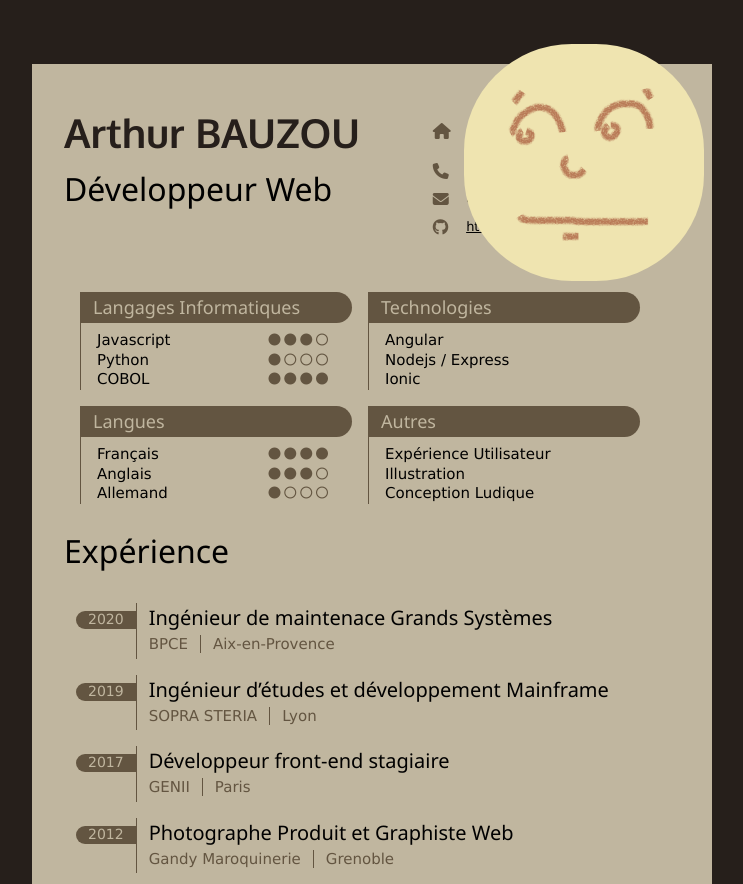
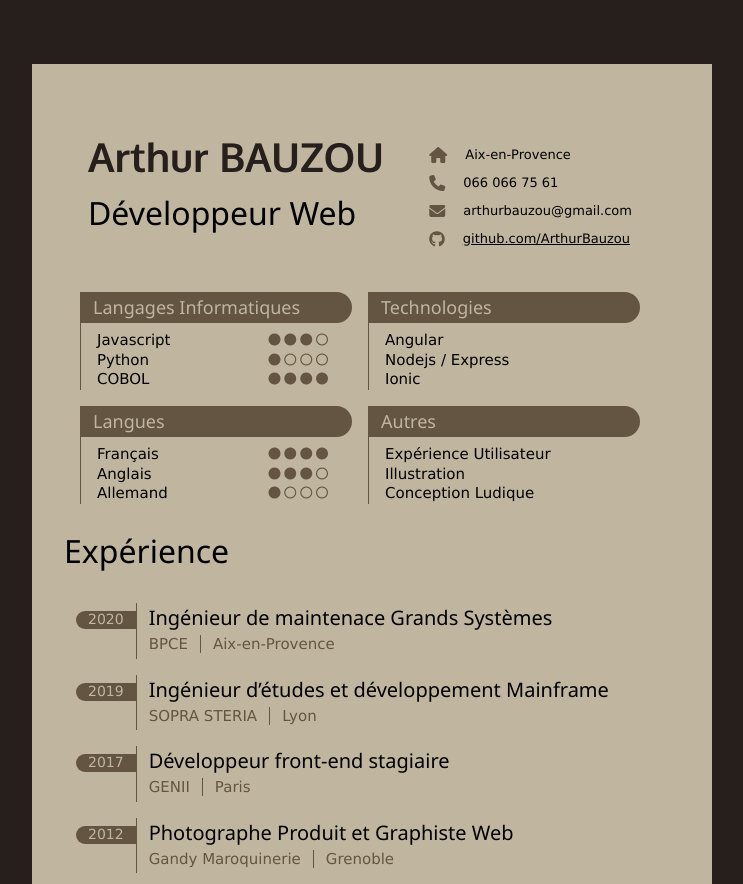
Before and after one commit to ArthurBauzou/cv_web, a plain HTML site: page index.html in a window 1280 px wide. Shown: the top 884 px of the page, without its empty margins (268-1011 px from the left). Drawn offline with nearby package versions, Linux system fonts and the light colour scheme.

Commit message:
version sans la photo, début du javascript

```diff
--- a/index.html
+++ b/index.html
@@ -17,8 +17,8 @@
   <main>
 
     <!-- PHOTO -->
-    <div id="photo">
-      <img src="images/photo.png" alt="Photo">
+    <div id="photo" style="background-image: url('images/photo.png')" hidden>
+      <!-- <img src="images/photo.png" alt="Photo"> -->
     </div>
 
     <!-- IDENTITE -->
@@ -32,8 +32,7 @@
         <li>
           <i class="fa-solid fa-house"></i>
           <div>
-            <p>7 avenue Maurice Blondel</p>
-            <p>13100 Aix-en-Provence</p>
+            <p>Aix-en-Provence</p>
           </div>
         </li>
         <li>
@@ -46,7 +45,7 @@
         </li>
         <li>
           <i class="fa-brands fa-github"></i>
-          <a href="https://github.com/ArthurBauzou">https://github.com/ArthurBauzou</a>
+          <a href="https://github.com/ArthurBauzou">github.com/ArthurBauzou</a>
         </li>
       </ul>
 
@@ -255,7 +254,17 @@
   </main>
 </body>
 
-<script>
+<script type="text/javascript">
+
+let eti = document.querySelectorAll('.etiquette');
+
+function showdeta(e) {
+
+  e.target.style.color = 'red';
+}
+
+eti.forEach(e => e.addEventListener('click', showdeta))
+
 
 </script>
 
--- a/main.css
+++ b/main.css
@@ -37,15 +37,18 @@ h3 {
     top : -20px;
     right: 8px;
     width: 240px;
+    height: 260px;
+    background-size: cover;
 }
-#photo img {
+/* #photo img {
     border-radius: 45%;
     width : 100%;
-}
+} */
 
 
 /* IDENTITÉ */
 .idblock {
+    padding: 24px;
     display: flex;
     flex-flow: nowrap row;
     height: 196px;
@@ -59,6 +62,7 @@ h3 {
 .contact {
     list-style: none;
     margin-top: 24px;
+    padding-right: 24px;
     margin-left: auto;
 }
 .contact li {
```
